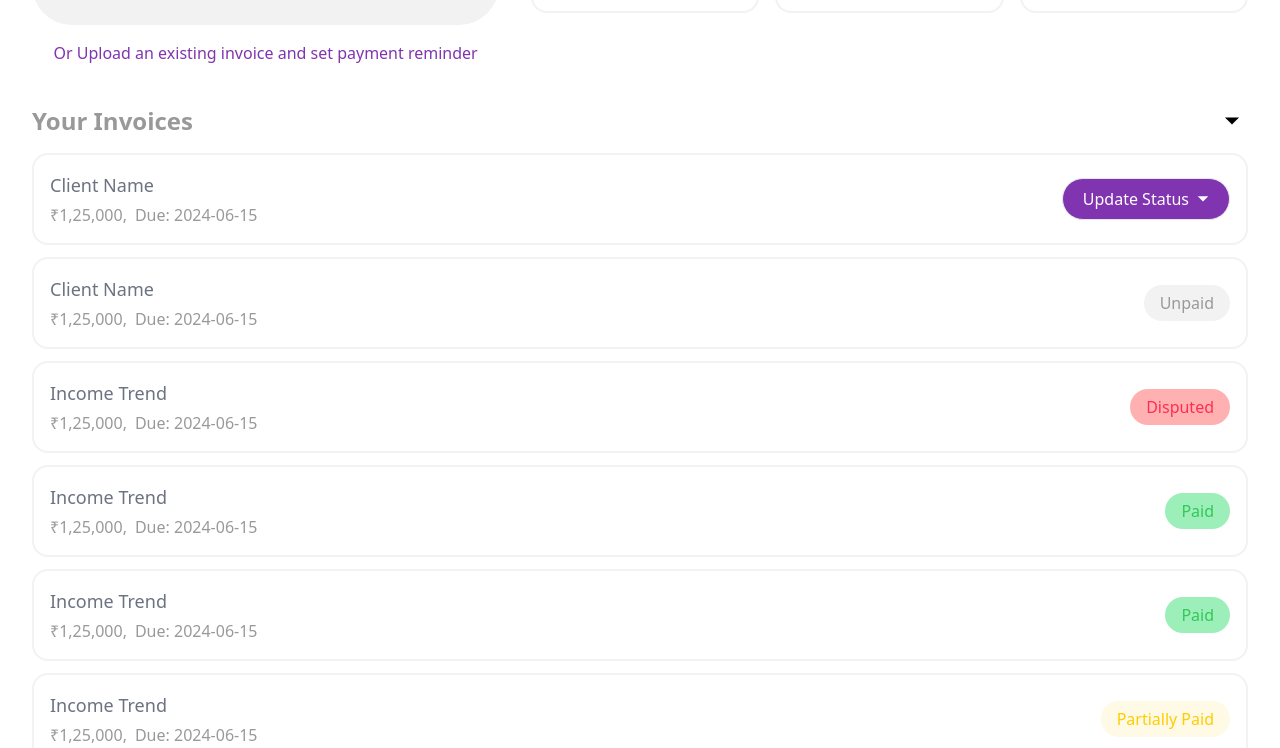
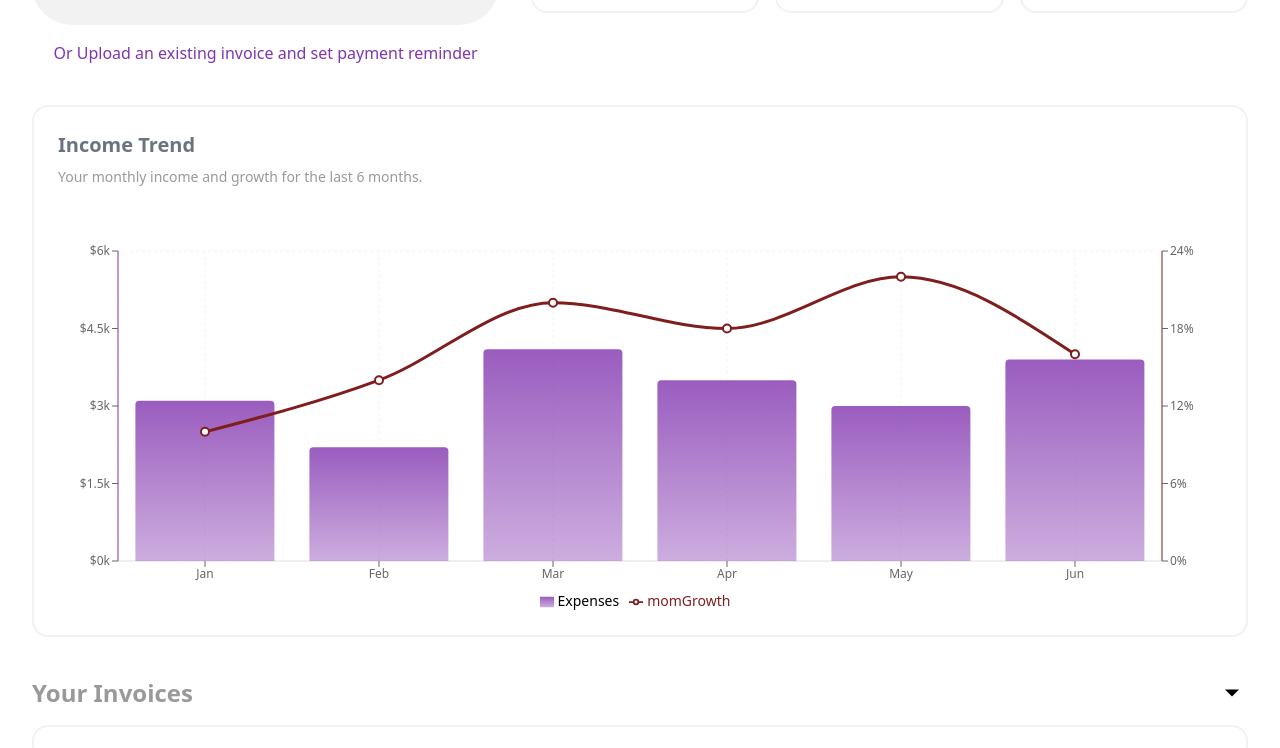
Before and after one commit to AswinKaruppiah/Sparkonomy-assignment, a React (Vite) app: page / in a window 1280 px wide. Shown: the part 351-1099 px from the top of the page. Built offline with nearby package versions, Linux system fonts and the light colour scheme.

Commit message:
Add recharts dependency and implement Chart component for income trend visualization

```diff
--- a/package.json
+++ b/package.json
@@ -11,7 +11,8 @@
   },
   "dependencies": {
     "react": "^19.1.1",
-    "react-dom": "^19.1.1"
+    "react-dom": "^19.1.1",
+    "recharts": "^3.2.1"
   },
   "devDependencies": {
     "@eslint/js": "^9.33.0",
--- a/src/section/Home/Chart.jsx
+++ b/src/section/Home/Chart.jsx
@@ -0,0 +1,125 @@
+import React from "react";
+import {
+  ComposedChart,
+  Bar,
+  XAxis,
+  YAxis,
+  CartesianGrid,
+  Tooltip,
+  Legend,
+  ResponsiveContainer,
+  Line,
+  LineChart,
+} from "recharts";
+
+export default function Chart() {
+  const data = [
+    {
+      month: "Jan",
+      expenses: 3100,
+      growth: 10,
+    },
+    {
+      month: "Feb",
+      expenses: 2200,
+      growth: 14,
+    },
+    {
+      month: "Mar",
+      expenses: 4100,
+      growth: 20,
+    },
+    {
+      month: "Apr",
+      expenses: 3500,
+      growth: 18,
+    },
+    {
+      month: "May",
+      expenses: 3000,
+      growth: 22,
+    },
+    {
+      month: "Jun",
+      expenses: 3900,
+      growth: 16,
+    },
+  ];
+
+  return (
+    <div className="chart-section">
+      <ChartHeader />
+      <div className="chart-container">
+        <ResponsiveContainer width="100%" height={400}>
+          <ComposedChart
+            data={data}
+            margin={{
+              top: 40,
+            }}
+          >
+            <CartesianGrid strokeDasharray="3 3" />
+            <XAxis
+              dataKey="month"
+              tick={{ fontSize: 12, fill: "#666" }}
+              axisLine={{ stroke: "#e0e0e0" }}
+            />
+            <YAxis
+              yAxisId="left"
+              orientation="left"
+              tick={{ fontSize: 12, fill: "#666" }}
+              axisLine={{ stroke: "#8134AF" }}
+              tickFormatter={(value) => `$${value / 1000}k`}
+            />
+            <YAxis
+              yAxisId="right"
+              orientation="right"
+              tick={{ fontSize: 12, fill: "#666" }}
+              axisLine={{ stroke: "#7f1e1d" }}
+              tickFormatter={(value) => `${value}%`}
+            />
+            <Tooltip
+              contentStyle={{
+                backgroundColor: "#fff",
+                border: "1px solid #e0e0e0",
+                borderRadius: "8px",
+                boxShadow: "0 4px 6px rgba(0, 0, 0, 0.1)",
+              }}
+            />
+            <Legend />
+            <Bar
+              yAxisId="left"
+              dataKey="expenses"
+              fill="url(#expenseGradient)"
+              name="Expenses"
+              radius={[4, 4, 0, 0]}
+            />
+            <Line
+              yAxisId="right"
+              type="monotone"
+              dataKey="growth"
+              stroke="#7f1e1d"
+              strokeWidth={3}
+              dot={{ fill: "#ffff", strokeWidth: 2, r: 4 }}
+              name="momGrowth"
+            />
+            <defs>
+              <linearGradient id="expenseGradient" x1="0" y1="0" x2="0" y2="1">
+                <stop offset="0%" stopColor="#8134AF" stopOpacity={0.8} />
+                <stop offset="100%" stopColor="#8134AF" stopOpacity={0.4} />
+              </linearGradient>
+            </defs>
+          </ComposedChart>
+        </ResponsiveContainer>
+      </div>
+    </div>
+  );
+}
+
+const ChartHeader = () => {
+  return (
+    <div className="chart-header">
+      <h6>Income Trend</h6>
+      <p>Your monthly income and growth for the last 6 months.</p>
+    </div>
+  );
+};
--- a/src/section/Home/home.scss
+++ b/src/section/Home/home.scss
@@ -128,7 +128,7 @@
 
 // Your Invoices Section
 .your-invoices-section {
-  @apply w-full my-10;
+  @apply w-full mb-10;
 
   .invoices-header {
     @apply flex justify-between items-center mb-4;
@@ -158,7 +158,7 @@
     }
 
     .invoice-details {
-      @apply flex text-sm sm:text-base items-center gap-1 sm:gap-2;
+      @apply flex text-sm sm:text-base items-center flex-wrap justify-start gap-1 sm:gap-2;
 
       .invoice-amount {
         @apply text-secondary;
@@ -173,7 +173,7 @@
       @apply flex gap-2 sm:gap-4 items-center;
 
       button {
-        @apply flex gap-0 sm:gap-2 items-center text-sm sm:text-base rounded-3xl font-medium;
+        @apply flex gap-1 sm:gap-2 items-center text-sm sm:text-base rounded-3xl font-medium;
         &.update-status {
           @apply bg-primary  text-white border px-4 sm:px-5 py-2 transition-colors;
         }
@@ -207,3 +207,42 @@
     }
   }
 }
+
+// chart
+.chart-section {
+  @apply border-2 border-light-gray rounded-2xl w-full my-10 p-6 bg-white;
+
+  .chart-header {
+    @apply mb-6;
+
+    h6 {
+      @apply text-primary-gray text-xl font-bold mb-2;
+    }
+
+    p {
+      @apply text-secondary text-sm;
+    }
+  }
+
+  .chart-container {
+    @apply w-full;
+
+    // Recharts custom styles
+    .recharts-wrapper {
+      @apply w-full;
+    }
+
+    .recharts-cartesian-grid-horizontal line,
+    .recharts-cartesian-grid-vertical line {
+      @apply stroke-gray-100;
+    }
+
+    .recharts-legend-wrapper {
+      @apply text-sm;
+    }
+
+    .recharts-tooltip-wrapper {
+      @apply text-xs;
+    }
+  }
+}
--- a/src/section/Home/index.jsx
+++ b/src/section/Home/index.jsx
@@ -1,11 +1,13 @@
 import React from "react";
 import Invoice from "./Invoice";
 import YourInvoices from "./YourInvoices";
+import Chart from "./Chart";
 
 export default function Home() {
   return (
     <section className="home-section">
       <Invoice />
+      <Chart />
       <YourInvoices />
     </section>
   );
```
Also changed, not shown: 1 other file (tests, documents, lock files or other folders).
